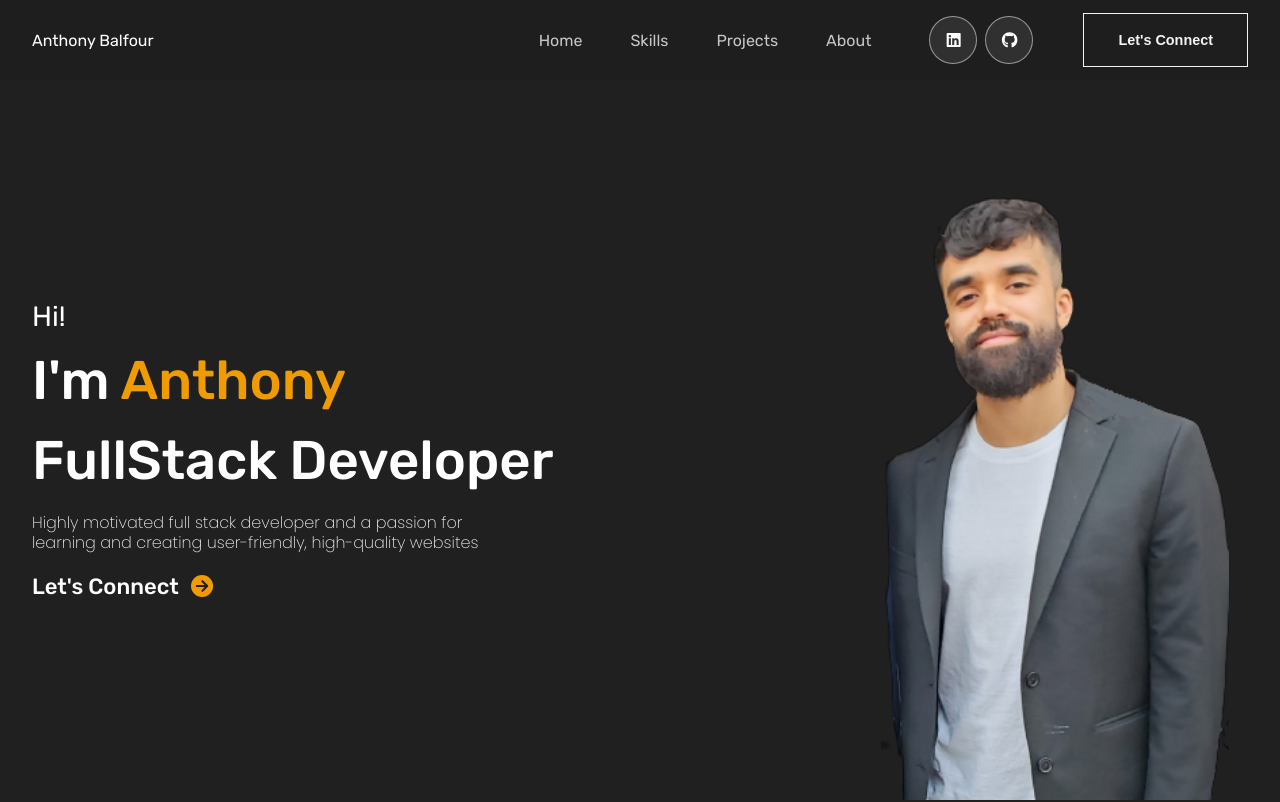
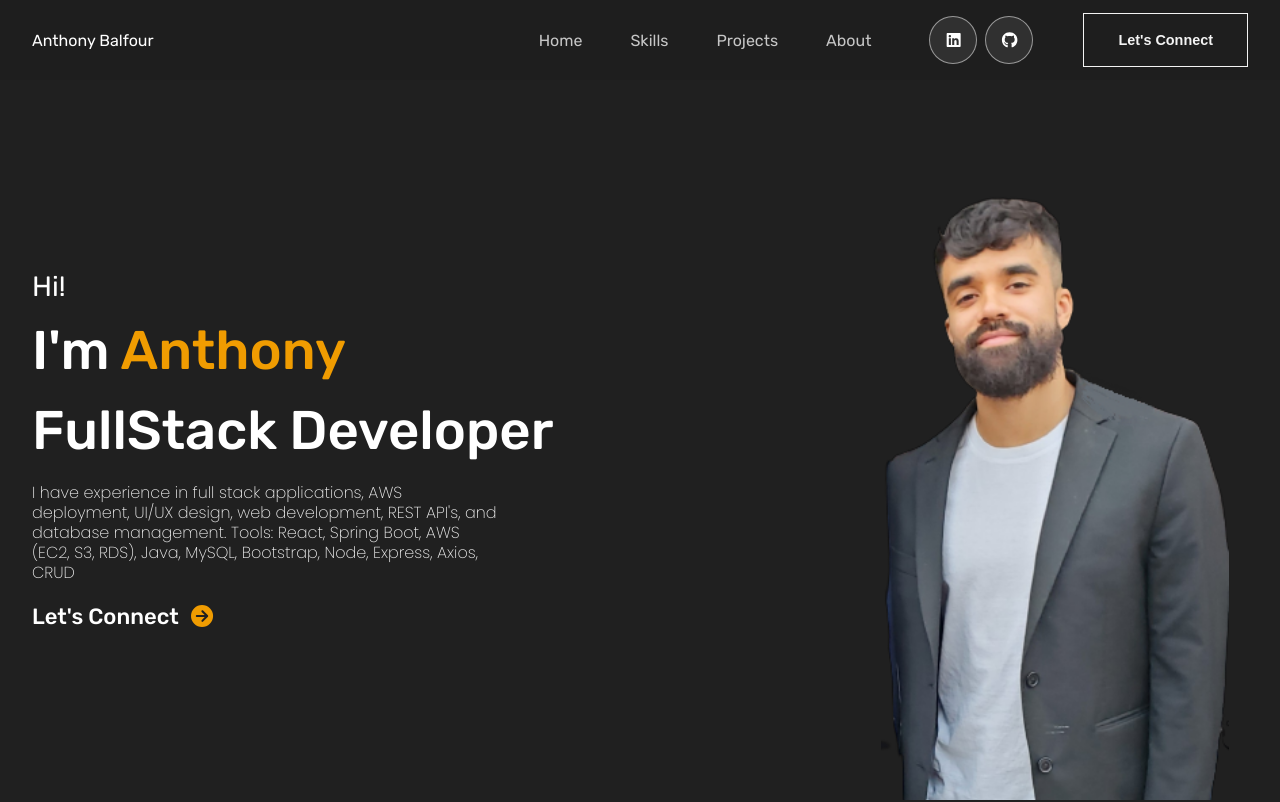
Before and after one commit to anthony-balfour/anthony-balfour.github.io, a React (Create React App) app: page / in a window 1280 px wide. Shown: the top 802 px of the page. Built offline with nearby package versions, Linux system fonts and the light colour scheme; a web font is replaced by a local one.

Commit message:
added changes to intro descption and skills

```diff
--- a/src/Sections/Intro/intro.js
+++ b/src/Sections/Intro/intro.js
@@ -21,8 +21,9 @@ const Intro = () => {
         <p id="hello">Hi!</p>
         <p className="intro-text">I'm <span id="introName">Anthony</span></p>
         <span className="intro-text" id="web-dev">FullStack Developer</span>
-        <p className="intro-paragraph">Highly motivated full stack developer  and a passion for learning
-        and creating user-friendly, high-quality websites </p>
+        <p className="intro-paragraph">I have experience in full stack applications, AWS deployment, UI/UX design, web development, REST API's,
+          and database management.
+          Tools: React, Spring Boot, AWS (EC2, S3, RDS), Java, MySQL, Bootstrap, Node, Express, Axios, CRUD </p>
         {/* <p className="intro-paragraph">(and using pictures with ghost hands)</p> */}
 
         <Link id="intro-connect" to="contact" smooth={true} duration={600}>
```
